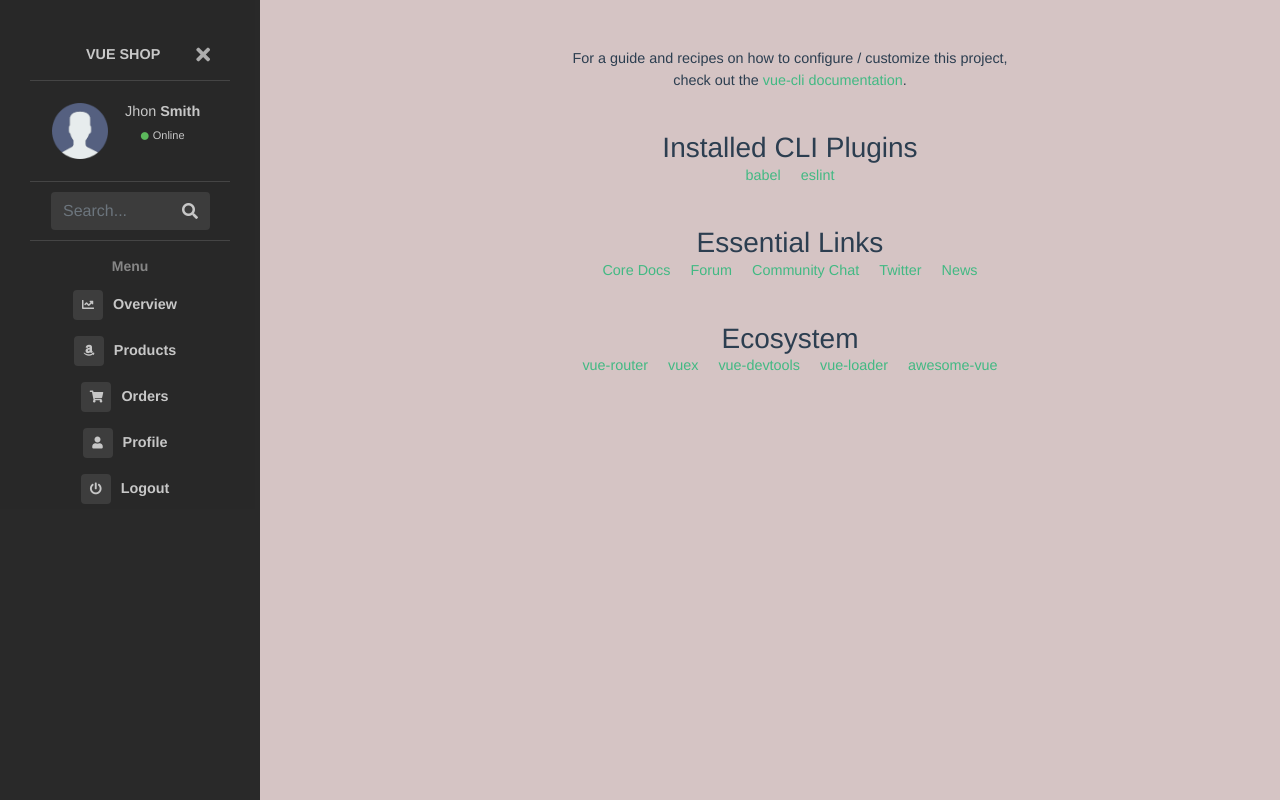
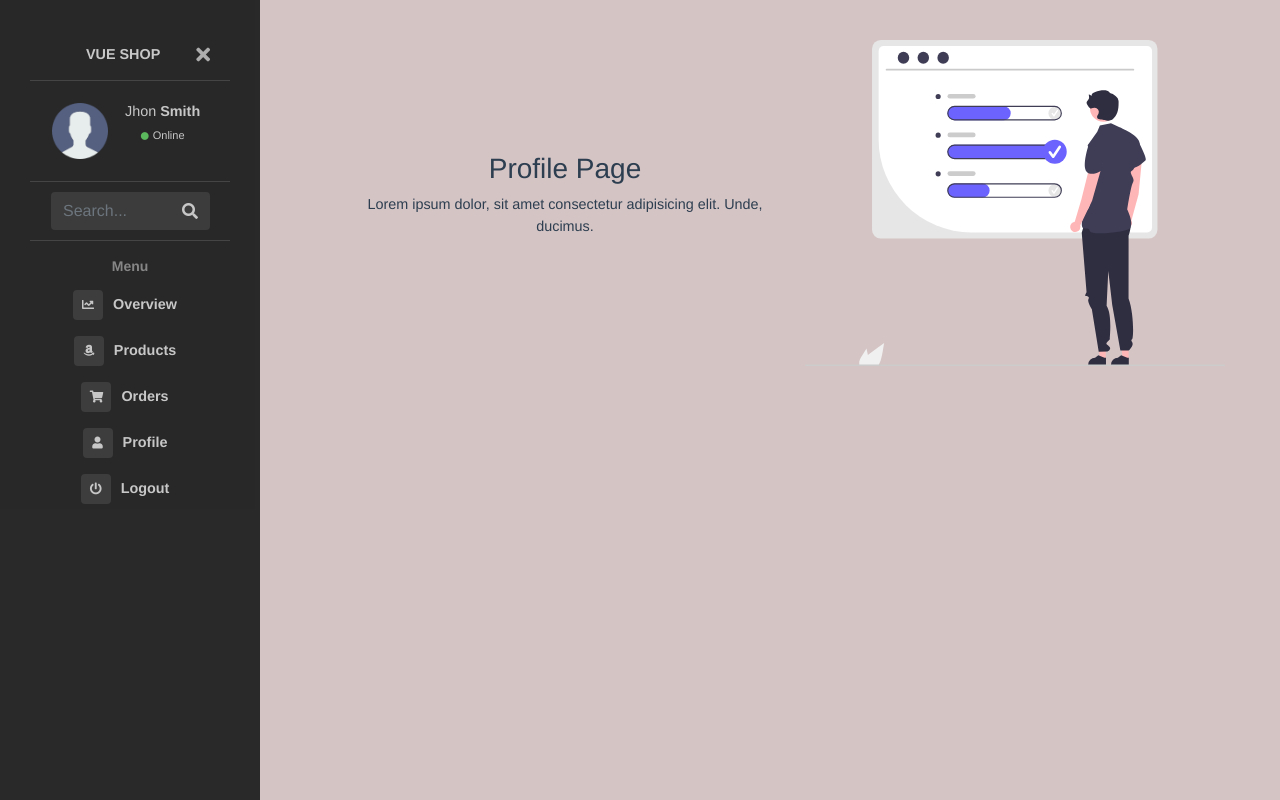
Before and after one commit to Ibadetegashi/eli-shop, a Vue app: page /admin/profile in a window 1280 px wide. Built offline with nearby package versions, Linux system fonts and the light colour scheme.

Commit message:
Login@Signup Page
Front forma

```diff
--- /dev/null
+++ b/src/components/Login.vue
@@ -0,0 +1,149 @@
+<template>
+  <div class="login">
+        <!-- Modal -->
+        <div class="modal fade" id="login" tabindex="-1" role="dialog" aria-labelledby="loginTitle" aria-hidden="true">
+        <div class="modal-dialog modal-dialog-centered" role="document">
+            <div class="modal-content">
+
+                <div class="modal-body">
+
+
+                        <ul class="nav nav-fill nav-pills mb-3" id="pills-tab" role="tablist">
+                            <li class="nav-item">
+                                <a class="nav-link active" id="pills-home-tab" data-toggle="pill" href="#pills-login" role="tab" aria-controls="pills-login" aria-selected="true">Login</a>
+                            </li>
+                            <li class="nav-item">
+                                <a class="nav-link" id="pills-register-tab" data-toggle="pill" href="#pills-register" role="tab" aria-controls="pills-register" aria-selected="false">Signup</a>
+                            </li>
+                        </ul>
+
+                        <div class="tab-content" id="pills-tabContent">
+                        <div class="tab-pane fade show active" id="pills-login" role="tabpanel" aria-labelledby="pills-login-tab">
+
+                            <h5 class="text-center">Login Please</h5>
+                            <div class="form-group">
+                                <label for="exampleInputEmail1">Email address</label>
+                                <input type="email" v-model="email" class="form-control" id="exampleInputEmail1" aria-describedby="emailHelp" placeholder="Enter email">
+                                <small class="form-text text-muted">We'll never share your email with anyone else.</small>
+                            </div>
+                            <div class="form-group">
+                                <label for="exampleInputPassword1">Password</label>
+                                <input type="password" @keyup.enter="login" v-model="password" class="form-control" id="exampleInputPassword1" placeholder="Password">
+                            </div>
+
+                             <div class="form-group">
+                                <button class="btn btn-primary" @click="login">Login</button>
+                            </div>
+
+                        </div>
+                        <div class="tab-pane fade" id="pills-register" role="tabpanel" aria-labelledby="pills-register-tab">
+
+                             <h5 class="text-center">Create New Account</h5>
+
+                            <div class="form-group">
+                                <label for="name">Your name</label>
+                                <input type="text" v-model="name" class="form-control" id="name" placeholder="Your nice name">
+                            </div>
+
+                            <div class="form-group">
+                                <label for="email">Email address</label>
+                                <input type="email"  v-model="email" class="form-control" id="email" aria-describedby="emailHelp" placeholder="Enter email">
+                            </div>
+                            <div class="form-group">
+                                <label for="password">Password</label>
+                                <input type="password" v-model="password" class="form-control" id="password" placeholder="Password">
+                            </div>
+
+                            <div class="form-group">
+                                <button class="btn btn-primary" @click="register">Signup</button>
+                            </div>
+
+                        </div>
+                        </div>
+
+
+                </div>
+
+            </div>
+        </div>
+        </div>
+
+  </div>
+</template>
+
+// <script>
+
+// import {fb,db} from '../firebase'
+
+// export default {
+//   name: "Login",
+//   props: {
+//     msg: String
+//   },
+//   data(){
+//       return {
+//           name:null,
+//           email:null,
+//           password:null
+//       }
+//   },
+
+//   methods:{
+//       login(){
+
+//           fb.auth().signInWithEmailAndPassword(this.email, this.password)
+//                         .then(() => {
+//                         $('#login').modal('hide')
+//                           this.$router.replace('admin');
+//                         })
+//                         .catch(function(error) {
+//                             // Handle Errors here.
+//                             var errorCode = error.code;
+//                             var errorMessage = error.message;
+//                             if (errorCode === 'auth/wrong-password') {
+//                                 alert('Wrong password.');
+//                             } else {
+//                                 alert(errorMessage);
+//                             }
+//                             console.log(error);
+//                     });
+
+//       },
+//       register(){
+//             fb.auth().createUserWithEmailAndPassword(this.email, this.password)
+//                 .then((user) => {
+//                     $('#login').modal('hide')
+
+//                     db.collection("profiles").doc(user.user.uid).set({
+//                         name: this.name
+//                     })
+//                     .then(function() {
+//                         console.log("Document successfully written!");
+//                     })
+//                     .catch(function(error) {
+//                         console.error("Error writing document: ", error);
+//                     });
+
+//                     this.$router.replace('admin');
+//                 })
+//                 .catch(function(error) {
+//                 // Handle Errors here.
+//                 var errorCode = error.code;
+//                 var errorMessage = error.message;
+//                 if (errorCode == 'auth/weak-password') {
+//                     alert('The password is too weak.');
+//                 } else {
+//                     alert(errorMessage);
+//                 }
+//                 console.log(error);
+//             });
+//       }
+
+//   }
+// };
+// </script>
+
+<!-- Add "scoped" attribute to limit CSS to this component only -->
+<style scoped lang="scss">
+
+</style>
--- a/src/views/HomeView.vue
+++ b/src/views/HomeView.vue
@@ -23,6 +23,7 @@
         </div>
       </div>
     </div>
+    <login></login>
   </div>
 </template>
 
@@ -31,6 +32,8 @@
 import NavBar from "@/components/NavBar.vue";
 import Main from "@/components/Main.vue";
 import Product from "@/sections/Products.vue";
+import Login from "@/components/Login.vue";
+
 
 export default {
   name: "HomeView",
@@ -38,6 +41,7 @@ export default {
     NavBar,
     Main,
     Product,
+    Login
   },
 };
 </script>
--- a/src/views/Orders.vue
+++ b/src/views/Orders.vue
@@ -0,0 +1,21 @@
+<template>
+  <div class="overview">
+      <div class="container h-100">
+          <div class="intro h-100">
+            <div class="row h-100 justify-content-center align-items-center">
+              <div class="col-md-6">
+                 <h3>Orders Page</h3>
+                 <p>
+                   Lorem ipsum dolor, sit amet consectetur adipisicing elit. Unde, ducimus.
+                 </p>
+              </div>
+              <div class="col-md-6">
+                  <img src="/img/svg/overview.svg" alt="" class="img-fluid">
+              </div>
+            </div>
+          </div>
+
+      </div>
+
+  </div>
+</template>
--- a/src/views/Products.vue
+++ b/src/views/Products.vue
@@ -0,0 +1,21 @@
+<template>
+  <div class="overview">
+      <div class="container h-100">
+          <div class="intro h-100">
+            <div class="row h-100 justify-content-center align-items-center">
+              <div class="col-md-6">
+                 <h3>Product Page</h3>
+                 <p>
+                   Lorem ipsum dolor, sit amet consectetur adipisicing elit. Unde, ducimus.
+                 </p>
+              </div>
+              <div class="col-md-6">
+                  <img src="/img/svg/overview.svg" alt="" class="img-fluid">
+              </div>
+            </div>
+          </div>
+
+      </div>
+
+  </div>
+</template>
--- a/src/views/Profile.vue
+++ b/src/views/Profile.vue
@@ -1,58 +1,21 @@
 <template>
-  <div class="hello">
-    <h1>{{ msg }}</h1>
-    <p>
-      For a guide and recipes on how to configure / customize this project,<br>
-      check out the
-      <a href="https://cli.vuejs.org" target="_blank" rel="noopener">vue-cli documentation</a>.
-    </p>
-    <h3>Installed CLI Plugins</h3>
-    <ul>
-      <li><a href="https://github.com/vuejs/vue-cli/tree/dev/packages/%40vue/cli-plugin-babel" target="_blank" rel="noopener">babel</a></li>
-      <li><a href="https://github.com/vuejs/vue-cli/tree/dev/packages/%40vue/cli-plugin-eslint" target="_blank" rel="noopener">eslint</a></li>
-    </ul>
-    <h3>Essential Links</h3>
-    <ul>
-      <li><a href="https://vuejs.org" target="_blank" rel="noopener">Core Docs</a></li>
-      <li><a href="https://forum.vuejs.org" target="_blank" rel="noopener">Forum</a></li>
-      <li><a href="https://chat.vuejs.org" target="_blank" rel="noopener">Community Chat</a></li>
-      <li><a href="https://twitter.com/vuejs" target="_blank" rel="noopener">Twitter</a></li>
-      <li><a href="https://news.vuejs.org" target="_blank" rel="noopener">News</a></li>
-    </ul>
-    <h3>Ecosystem</h3>
-    <ul>
-      <li><a href="https://router.vuejs.org" target="_blank" rel="noopener">vue-router</a></li>
-      <li><a href="https://vuex.vuejs.org" target="_blank" rel="noopener">vuex</a></li>
-      <li><a href="https://github.com/vuejs/vue-devtools#vue-devtools" target="_blank" rel="noopener">vue-devtools</a></li>
-      <li><a href="https://vue-loader.vuejs.org" target="_blank" rel="noopener">vue-loader</a></li>
-      <li><a href="https://github.com/vuejs/awesome-vue" target="_blank" rel="noopener">awesome-vue</a></li>
-    </ul>
+  <div class="overview">
+      <div class="container h-100">
+          <div class="intro h-100">
+            <div class="row h-100 justify-content-center align-items-center">
+              <div class="col-md-6">
+                 <h3>Profile Page</h3>
+                 <p>
+                   Lorem ipsum dolor, sit amet consectetur adipisicing elit. Unde, ducimus.
+                 </p>
+              </div>
+              <div class="col-md-6">
+                  <img src="/img/svg/overview.svg" alt="" class="img-fluid">
+              </div>
+            </div>
+          </div>
+
+      </div>
+
   </div>
 </template>
-
-<script>
-export default {
-  name: 'Profile',
-  props: {
-    msg: String
-  }
-}
-</script>
-
-<!-- Add "scoped" attribute to limit CSS to this component only -->
-<style scoped>
-h3 {
-  margin: 40px 0 0;
-}
-ul {
-  list-style-type: none;
-  padding: 0;
-}
-li {
-  display: inline-block;
-  margin: 0 10px;
-}
-a {
-  color: #42b983;
-}
-</style>
```
Also changed, not shown: public/img/svg/overview.svg.
